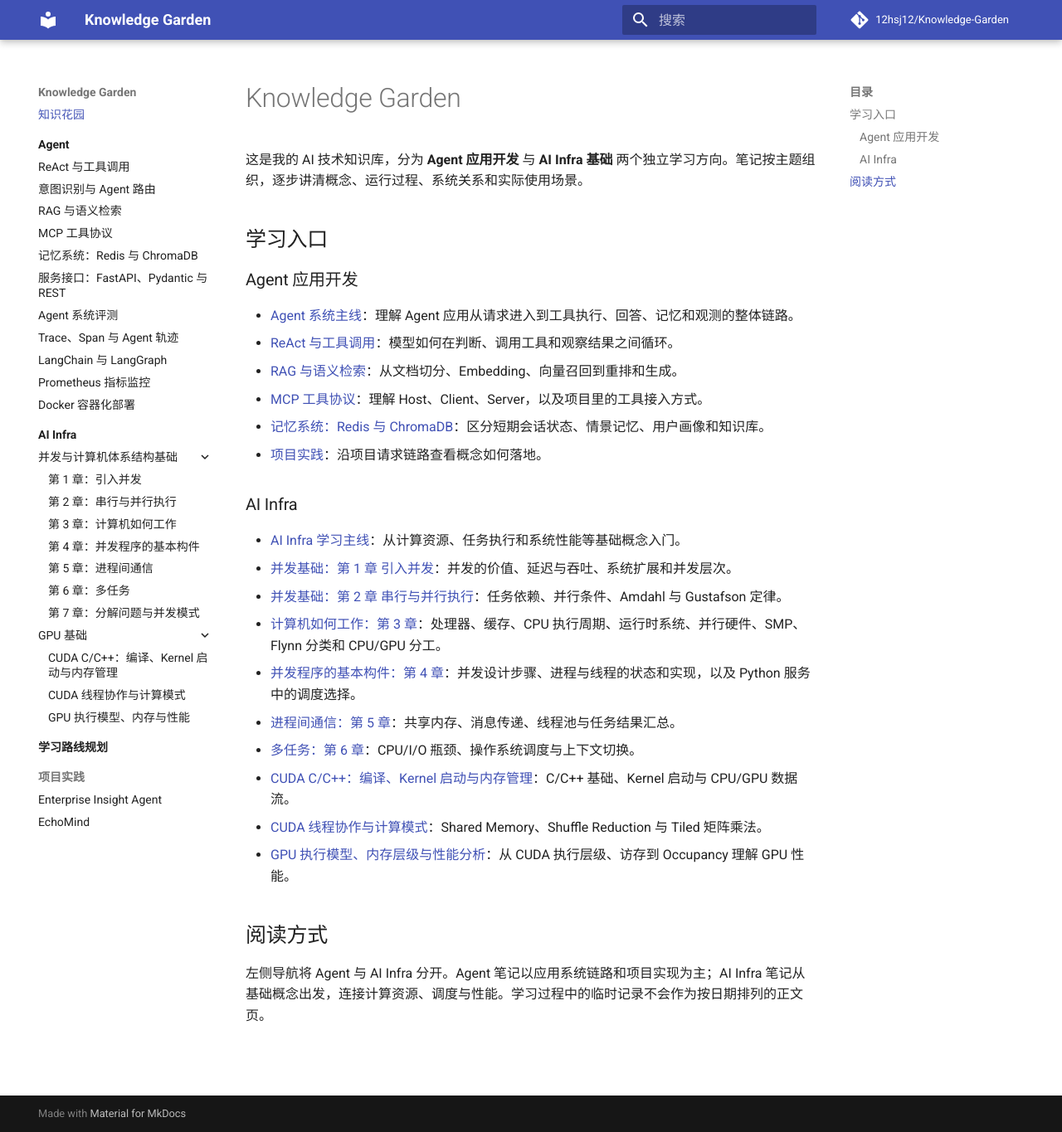
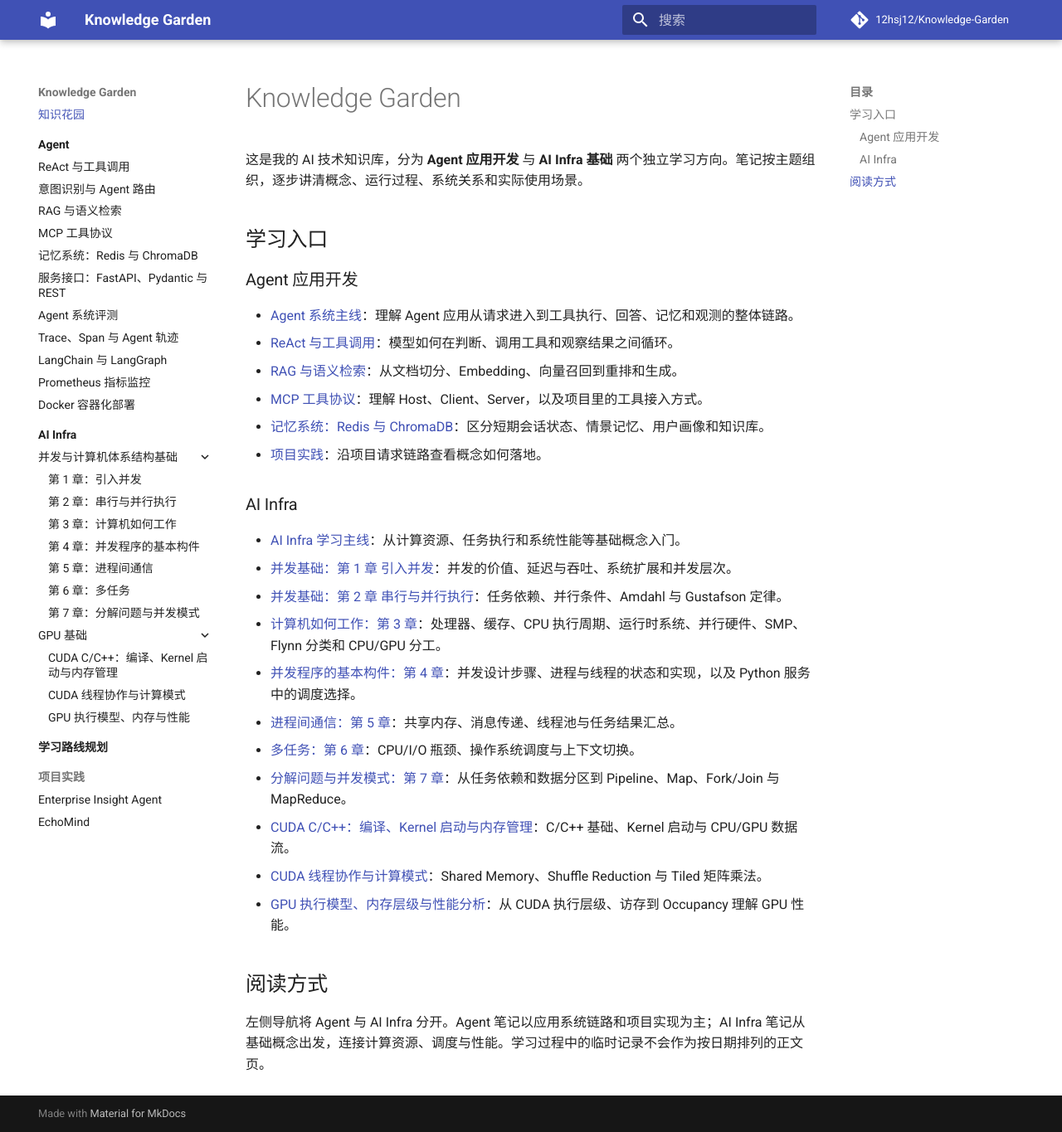
Before and after one commit to 12hsj12/Knowledge-Garden, an MkDocs documentation site: the page built from docs/index.md, in a window 1280 px wide and 1365 px high. Shown: the whole window at 83% size. Built offline with MkDocs 1.6.1 and Material for MkDocs 9.7.7, drawn with Linux system fonts in a browser that asks for light colours; comment, search, counter and statistics services are not loaded.

Commit message:
docs: add chapter 7 to home page

```diff
--- a/docs/index.md
+++ b/docs/index.md
@@ -22,6 +22,7 @@
 - [并发程序的基本构件：第 4 章](ai-infra/concurrency/chapter-04.md)：并发设计步骤、进程与线程的状态和实现，以及 Python 服务中的调度选择。
 - [进程间通信：第 5 章](ai-infra/concurrency/chapter-05.md)：共享内存、消息传递、线程池与任务结果汇总。
 - [多任务：第 6 章](ai-infra/concurrency/chapter-06.md)：CPU/I/O 瓶颈、操作系统调度与上下文切换。
+- [分解问题与并发模式：第 7 章](ai-infra/concurrency/chapter-07.md)：从任务依赖和数据分区到 Pipeline、Map、Fork/Join 与 MapReduce。
 - [CUDA C/C++：编译、Kernel 启动与内存管理](ai-infra/gpu/cuda-c-cpp-memory-kernel.md)：C/C++ 基础、Kernel 启动与 CPU/GPU 数据流。
 - [CUDA 线程协作与计算模式](ai-infra/gpu/cuda-thread-cooperation-and-patterns.md)：Shared Memory、Shuffle Reduction 与 Tiled 矩阵乘法。
 - [GPU 执行模型、内存层级与性能分析](ai-infra/gpu/cuda-execution-memory-performance.md)：从 CUDA 执行层级、访存到 Occupancy 理解 GPU 性能。
```
